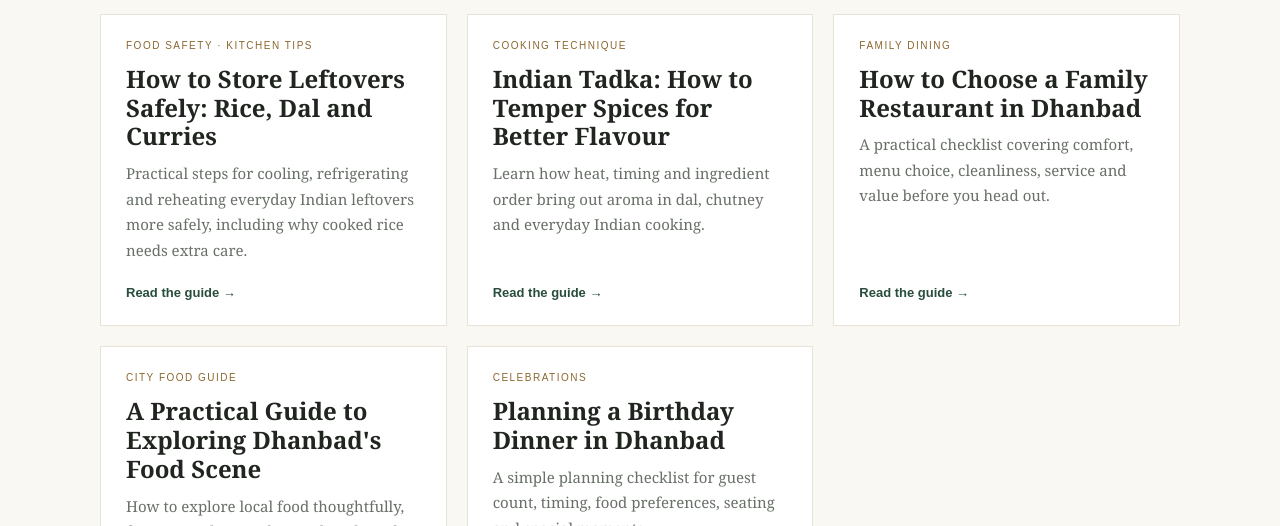
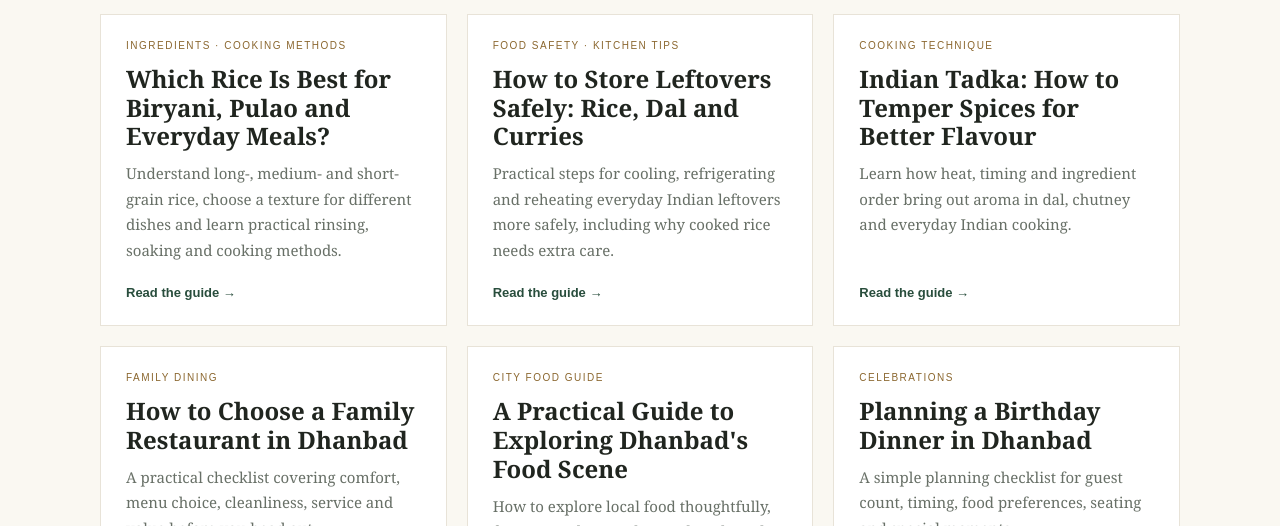
Before and after one commit to vishhalfamilyrestaurant-ai/VFRblog, a plain HTML site: page index.html in a window 1280 px wide. Shown: the part 702-1228 px from the top of the page. Drawn offline with Linux system fonts and the light colour scheme.

Commit message:
Add 20 November food guide to homepage

```diff
--- a/index.html
+++ b/index.html
@@ -3,6 +3,7 @@
 <body><div class="topline">A local reading room for food, dining & Dhanbad</div><header class="header"><div class="wrap nav"><a class="brand" href="index.html">Dhanbad Food Guide<small>Food · Places · People</small></a><nav class="links"><a href="index.html">Home</a><a href="#guides">Latest guides</a><a href="about.html">About</a><a href="contact.html">Contact</a></nav></div></header>
 <main><section class="hero"><div class="wrap"><div class="eyebrow">A thoughtful guide to eating well</div><h1>Discover the food side of Dhanbad.</h1><p>Useful ideas for choosing where to eat, planning a family outing and understanding the food traditions that make a city feel like home.</p><div class="hero-note">LOCAL PERSPECTIVE · PRACTICAL ADVICE · FOOD CULTURE</div></div></section>
 <section class="section wrap" id="guides"><div class="section-head"><div><div class="eyebrow">From the journal</div><h2>Latest food & dining guides</h2></div><p>Ideas for the kitchen and your next meal out</p></div><div class="grid">
+<article class="post"><div class="tag">Ingredients · Cooking methods</div><h3>Which Rice Is Best for Biryani, Pulao and Everyday Meals?</h3><p>Understand long-, medium- and short-grain rice, choose a texture for different dishes and learn practical rinsing, soaking and cooking methods.</p><a href="guides/choose-rice-for-biryani-pulao-everyday-meals.html">Read the guide →</a></article>
 <article class="post"><div class="tag">Food safety · Kitchen tips</div><h3>How to Store Leftovers Safely: Rice, Dal and Curries</h3><p>Practical steps for cooling, refrigerating and reheating everyday Indian leftovers more safely, including why cooked rice needs extra care.</p><a href="guides/safe-leftovers-storage-rice-curries.html">Read the guide →</a></article>
 <article class="post"><div class="tag">Cooking technique</div><h3>Indian Tadka: How to Temper Spices for Better Flavour</h3><p>Learn how heat, timing and ingredient order bring out aroma in dal, chutney and everyday Indian cooking.</p><a href="guides/indian-tadka-tempering-spices.html">Read the guide →</a></article>
 <article class="post"><div class="tag">Family dining</div><h3>How to Choose a Family Restaurant in Dhanbad</h3><p>A practical checklist covering comfort, menu choice, cleanliness, service and value before you head out.</p><a href="guides/choose-family-restaurant-dhanbad.html">Read the guide →</a></article>
```
